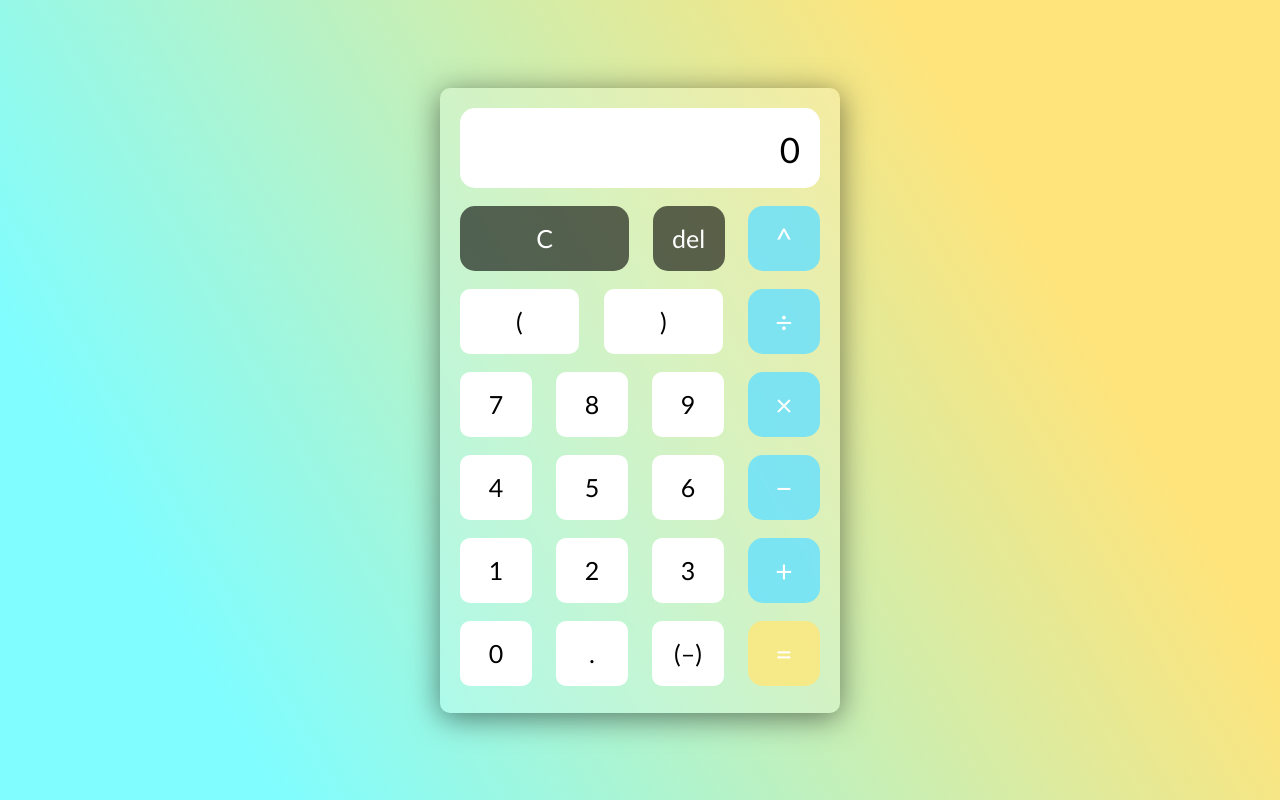
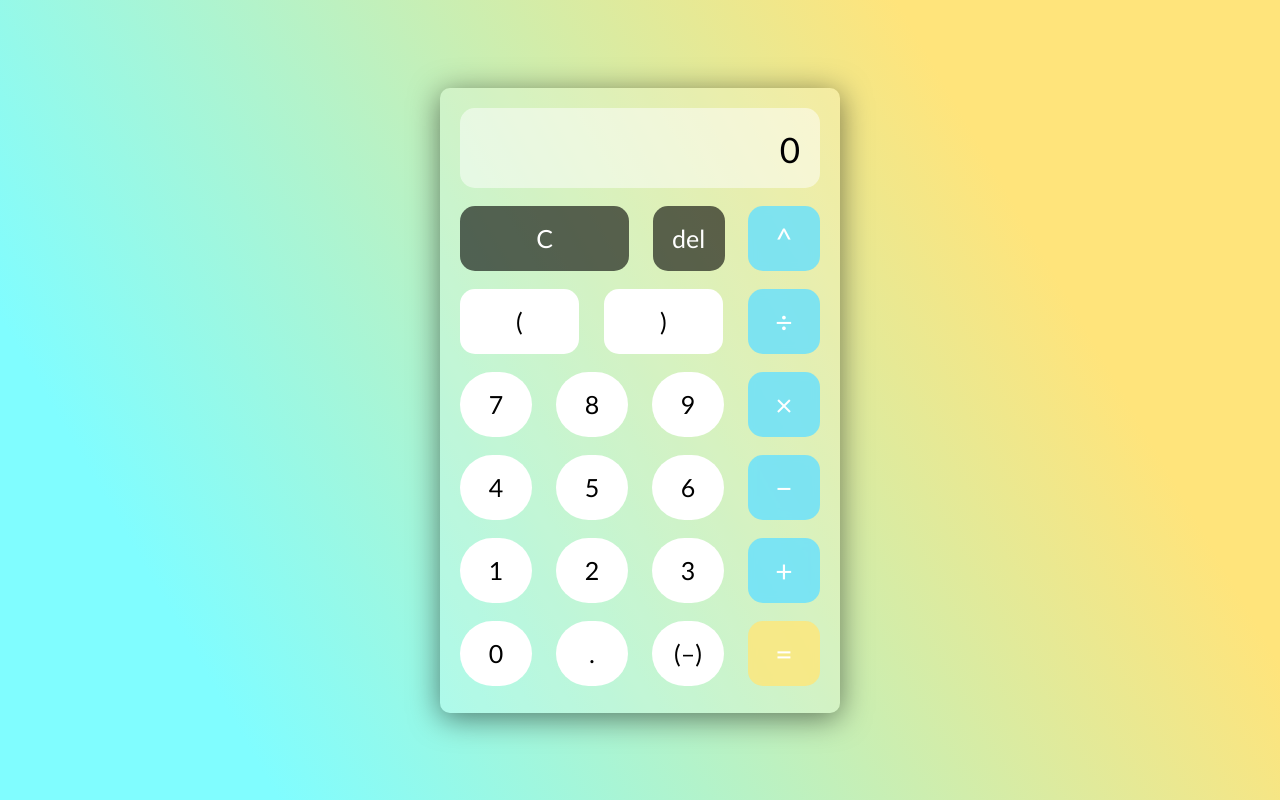
Before and after one commit to ben-lischin/Calculator, a plain HTML site: page index.html in a window 1280 px wide. Drawn offline with Linux system fonts and the light colour scheme.

Commit message:
Update calculator_style.css

```diff
--- a/calculator_style.css
+++ b/calculator_style.css
@@ -30,7 +30,7 @@ body{
 }
 
 .calc-screen{
-  background: rgba(255,255,255,1);
+  background: rgba(255,255,255,.5);
   border: none;
   outline: none;
   border-radius: 15px;
@@ -57,7 +57,7 @@ body{
   outline: none;
   color: black;
   font-family: 'Trebuchet MS', sans-serif;
-  border-radius: 10px;
+  border-radius: 100px;
   flex-basis: 20%;
   height: 65px;
   font-size: 25px;
@@ -93,7 +93,7 @@ body{
   outline: none;
   color: black;
   font-family: 'Trebuchet MS', sans-serif;
-  border-radius: 10px;
+  border-radius: 15px;
   flex-basis: 33%;
   height: 65px;
   font-size: 25px;
```
